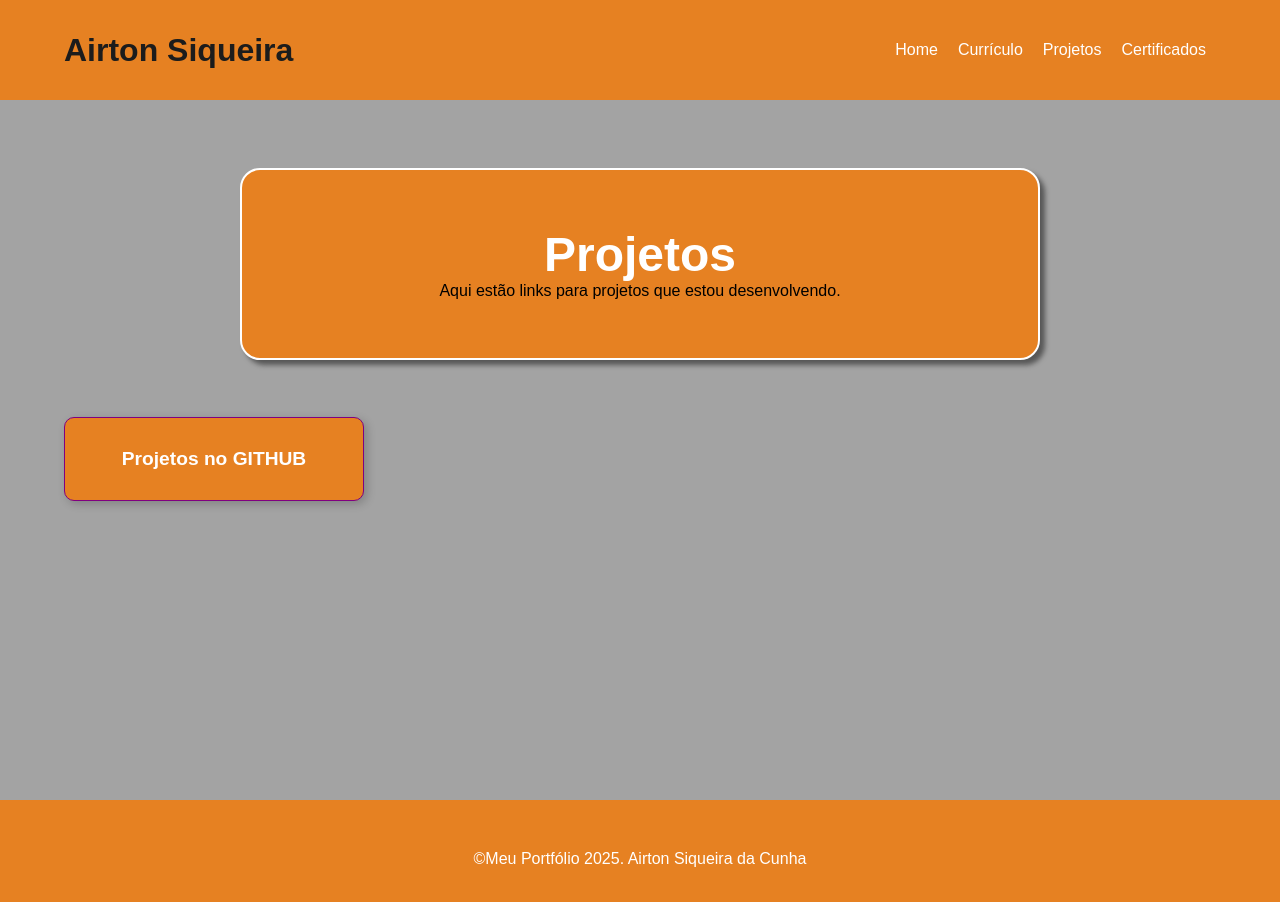
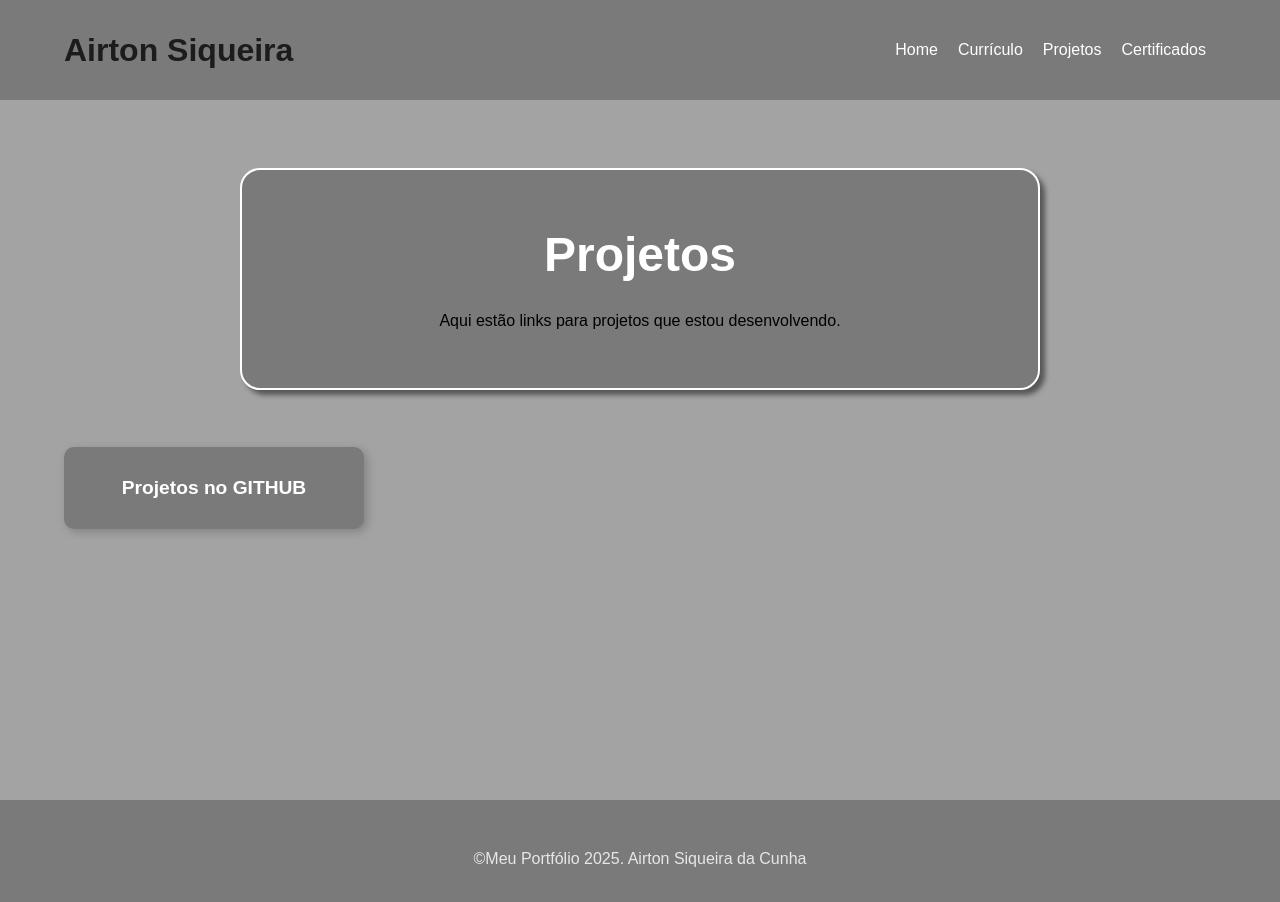
Before and after one commit to SicKera/projeto-portfolio-umc, a plain HTML site: page projetos.html in a window 1280 px wide. Drawn offline with Linux system fonts and the light colour scheme.

Commit message:
Atualização Projeto
.

```diff
--- a/estilos/certificados.css
+++ b/estilos/certificados.css
@@ -1,9 +1,9 @@
 :root {
-    --primary-clr: #e68122;             /* fundo principal */
-    --secondary-clr: #a3a3a3;           /* fundo alternado */
-    --text-primary-clr: #1C1C1C;        /* texto principal */
-    --highlight-clr: #e7e7e7;           /* azul de destaque */
-    --light-text: #FFFFFF;              /* texto claro */
+    --primary-clr: #7a7a7a;
+    --secondary-clr: #a3a3a3;
+    --text-primary-clr: #1C1C1C;
+    --highlight-clr: #e7e7e7;
+    --light-text: #FFFFFF;
 }
 
 @import
@@ -30,7 +30,7 @@ main {
 }
 
 h1 {
-    color: var(--light-text);
+    color: var(--text-primary-clr);
     font-size: 2rem;
 }
 
@@ -116,5 +116,5 @@ footer {
     padding: 50px;
     text-align: center;
     background: var(--primary-clr);
-    color: var(--text-primary-clr);
+    color: var(--highlight-clr);
 }
--- a/estilos/curriculo.css
+++ b/estilos/curriculo.css
@@ -1,9 +1,9 @@
 :root {
-    --primary-clr: #e68122;             /* fundo principal */
-    --secondary-clr: #a3a3a3;           /* fundo alternado */
-    --text-primary-clr: #1C1C1C;        /* texto principal */
-    --highlight-clr: #e7e7e7;           /* azul de destaque */
-    --light-text: #FFFFFF;              /* texto claro */
+    --primary-clr: #7a7a7a;
+    --secondary-clr: #a3a3a3;
+    --text-primary-clr: #1C1C1C;
+    --highlight-clr: #e7e7e7;
+    --light-text: #FFFFFF;
 }
 
 @import
@@ -85,11 +85,13 @@ li, a {
     background-color: white;
 }
 
+.fallback > p > a {
+    color: var(--primary-clr);
+}
 
 footer {
     padding: 50px;
     text-align: center;
     background: var(--primary-clr);
-    color: var(--text-primary-clr);
-    /* border: 1px solid green; */
+    color: var(--highlight-clr);
 }
--- a/estilos/home.css
+++ b/estilos/home.css
@@ -1,9 +1,9 @@
 :root {
-    --primary-clr: #e68122;             /* fundo principal */
-    --secondary-clr: #a3a3a3;           /* fundo alternado */
-    --text-primary-clr: #1C1C1C;        /* texto principal */
-    --highlight-clr: #e7e7e7;           /* azul de destaque */
-    --light-text: #FFFFFF;              /* texto claro */
+    --primary-clr: #7a7a7a;
+    --secondary-clr: #a3a3a3;
+    --text-primary-clr: #1C1C1C;
+    --highlight-clr: #e7e7e7;
+    --light-text: #FFFFFF;
 }
 
 
@@ -136,7 +136,7 @@ footer {
     padding: 50px;
     text-align: center;
     background: var(--primary-clr);
-    color: var(--text-primary-clr);
+    color: var(--highlight-clr);
 }
 
 
--- a/estilos/projetos.css
+++ b/estilos/projetos.css
@@ -1,9 +1,9 @@
 :root {
-    --primary-clr: #e68122;             /* fundo principal */
-    --secondary-clr: #a3a3a3;           /* fundo alternado */
-    --text-primary-clr: #1C1C1C;        /* texto principal */
-    --highlight-clr: #e7e7e7;           /* azul de destaque */
-    --light-text: #FFFFFF;              /* texto claro */
+    --primary-clr: #7a7a7a;
+    --secondary-clr: #a3a3a3;
+    --text-primary-clr: #1C1C1C;
+    --highlight-clr: #e7e7e7;
+    --light-text: #FFFFFF;
 }
 
 @import
@@ -102,7 +102,7 @@ li, a {
 
 .projetos-presentation-container > p {
     text-align: center;
-
+    padding-top: 30px;
 }
 
 .projetos-cards {
@@ -115,7 +115,6 @@ li, a {
     box-shadow: 3px 3px 10px rgba(0, 0, 0, 0.2);
     transition: transform 0.3s ease;
     text-align: center;
-    border: 1px solid purple;
 }
 
 .projetos-cards:hover {
@@ -137,7 +136,7 @@ footer {
     padding: 50px;
     text-align: center;
     background: var(--primary-clr);
-    color: var(--light-text);
+    color: var(--highlight-clr);
 }
 
 @media (min-width: 600px) {
```
